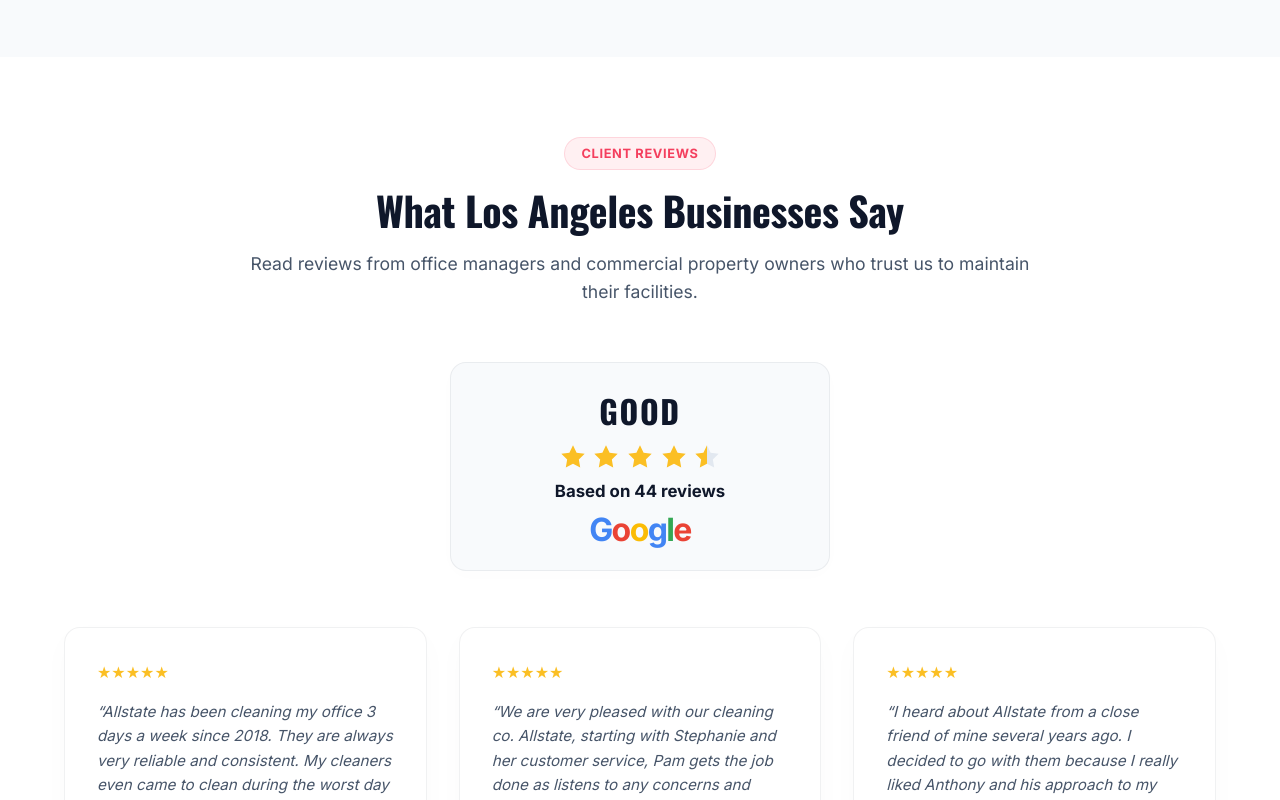
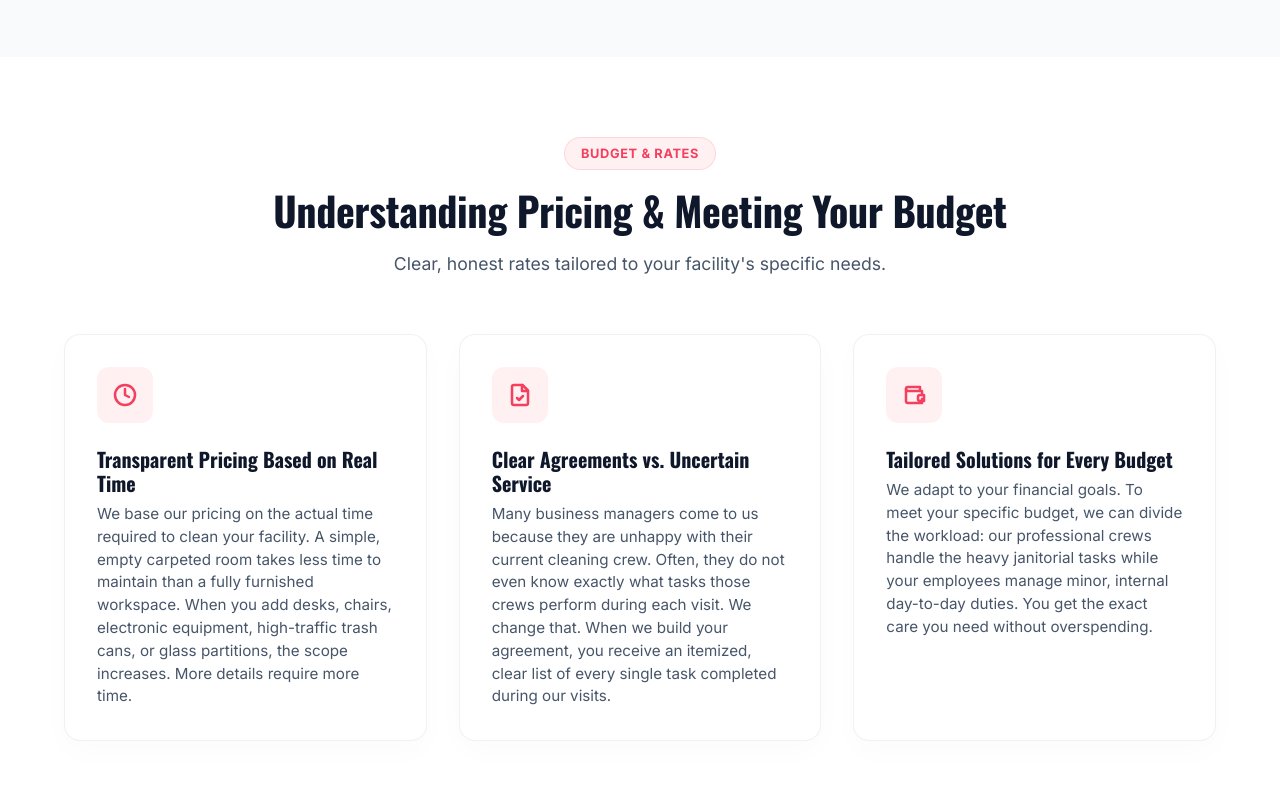
Before and after one commit to sk8benji/allstate, a Next.js app in the folder apps/next-app/: page / in a window 1280 px wide. Shown: the part 4700-5500 px from the top of the page. Built offline with nearby package versions, Linux system fonts and the light colour scheme.

Commit message:
Add Pricing & Budgeting section below Operational Standards

```diff
--- a/apps/next-app/src/app/page.tsx
+++ b/apps/next-app/src/app/page.tsx
@@ -477,6 +477,62 @@ export default function Home() {
               <h3 className={styles.galleryCardTitle}>Emergency Response Team</h3>
               <p className={styles.galleryCardText}>
                 We maintain an after-hours emergency team. Our technicians deploy instantly to resolve any urgent maintenance issue.
+              </p>
+            </div>
+          </div>
+        </div>
+      </section>
+
+      {/* 6b. Pricing & Budgeting Section */}
+      <section id="pricing" className={styles.section}>
+        <div className={styles.container}>
+          <div className={styles.sectionHeader}>
+            <span className={styles.sectionBadge}>Budget & Rates</span>
+            <h2 className={styles.sectionTitle}>Understanding Pricing & Meeting Your Budget</h2>
+            <p className={styles.sectionSubtitle}>
+              Clear, honest rates tailored to your facility's specific needs.
+            </p>
+          </div>
+
+          <div className={styles.galleryGrid}>
+            <div className={styles.galleryCard}>
+              <div className={styles.iconContainer}>
+                <svg width="24" height="24" viewBox="0 0 24 24" fill="none" stroke="currentColor" strokeWidth="2.5" strokeLinecap="round" strokeLinejoin="round">
+                  <circle cx="12" cy="12" r="10" />
+                  <polyline points="12 6 12 12 16 14" />
+                </svg>
+              </div>
+              <h3 className={styles.galleryCardTitle}>Transparent Pricing Based on Real Time</h3>
+              <p className={styles.galleryCardText}>
+                We base our pricing on the actual time required to clean your facility. A simple, empty carpeted room takes less time to maintain than a fully furnished workspace. When you add desks, chairs, electronic equipment, high-traffic trash cans, or glass partitions, the scope increases. More details require more time.
+              </p>
+            </div>
+
+            <div className={styles.galleryCard}>
+              <div className={styles.iconContainer}>
+                <svg width="24" height="24" viewBox="0 0 24 24" fill="none" stroke="currentColor" strokeWidth="2.5" strokeLinecap="round" strokeLinejoin="round">
+                  <path d="M14.5 2H6a2 2 0 0 0-2 2v16a2 2 0 0 0 2 2h12a2 2 0 0 0 2-2V7.5L14.5 2z" />
+                  <polyline points="14 2 14 8 20 8" />
+                  <path d="m9 15 2 2 4-4" />
+                </svg>
+              </div>
+              <h3 className={styles.galleryCardTitle}>Clear Agreements vs. Uncertain Service</h3>
+              <p className={styles.galleryCardText}>
+                Many business managers come to us because they are unhappy with their current cleaning crew. Often, they do not even know exactly what tasks those crews perform during each visit. We change that. When we build your agreement, you receive an itemized, clear list of every single task completed during our visits.
+              </p>
+            </div>
+
+            <div className={styles.galleryCard}>
+              <div className={styles.iconContainer}>
+                <svg width="24" height="24" viewBox="0 0 24 24" fill="none" stroke="currentColor" strokeWidth="2.5" strokeLinecap="round" strokeLinejoin="round">
+                  <path d="M20 12V8H6a2 2 0 0 1-2-2c0-1.1.9-2 2-2h12v4" />
+                  <path d="M4 6v12c0 1.1.9 2 2 2h14v-4" />
+                  <path d="M18 12a2 2 0 0 0-2 2v2a2 2 0 0 0 2 2h4v-6h-4z" />
+                </svg>
+              </div>
+              <h3 className={styles.galleryCardTitle}>Tailored Solutions for Every Budget</h3>
+              <p className={styles.galleryCardText}>
+                We adapt to your financial goals. To meet your specific budget, we can divide the workload: our professional crews handle the heavy janitorial tasks while your employees manage minor, internal day-to-day duties. You get the exact care you need without overspending.
               </p>
             </div>
           </div>
```
